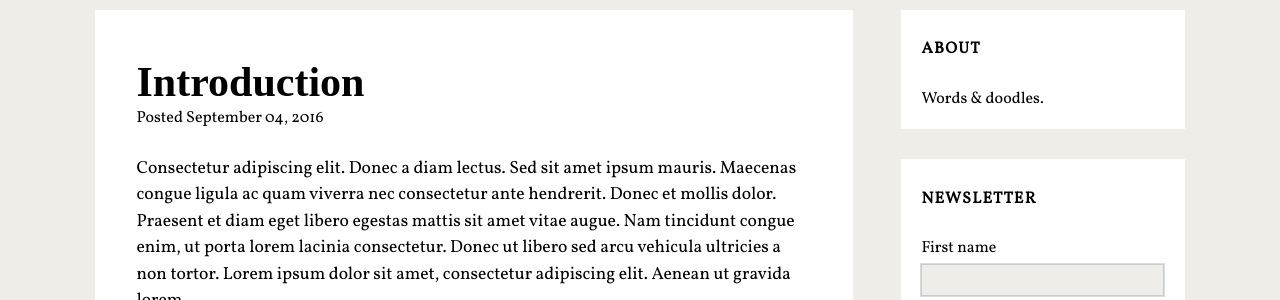
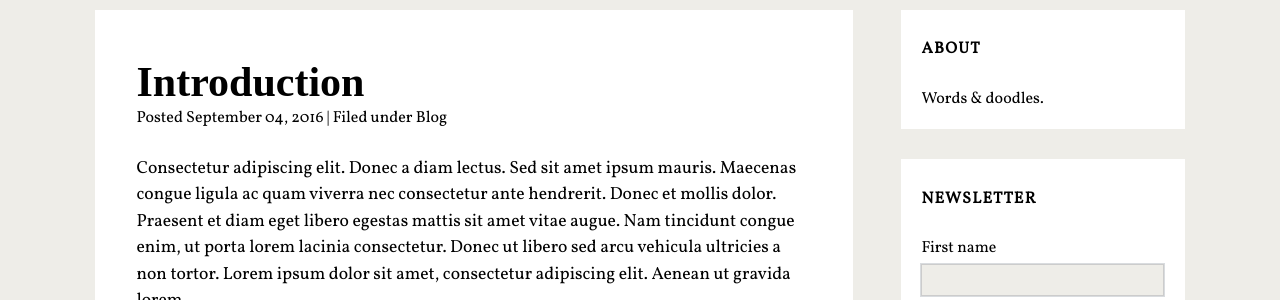
Before and after one commit to randideo/randideo.github.io, a Jekyll site: the page built from _posts/2016-09-04-test.md, in a window 1280 px wide. Shown: the part 136-436 px from the top of the page. Built offline with Jekyll 4.4.1, drawn with Linux system fonts in a browser that asks for light colours; nearby versions of some CDN libraries; some web fonts are replaced; comment, search, counter and statistics services are not loaded.

Commit message:
Update post.html

```diff
--- a/_layouts/post.html
+++ b/_layouts/post.html
@@ -5,7 +5,7 @@ layout: default
 <div class='post hentry'>
   <header>
     <h1 class="title">{{ page.title }}</h1>
-    Posted {{ page.date | date: '%B %d, %Y' }}
+    Posted {{ page.date | date: '%B %d, %Y' }} | Filed under {{ page.categories | join: ', ' }}
   </header>
   <section class="entry-content">{{ content }}
   </section>
```
